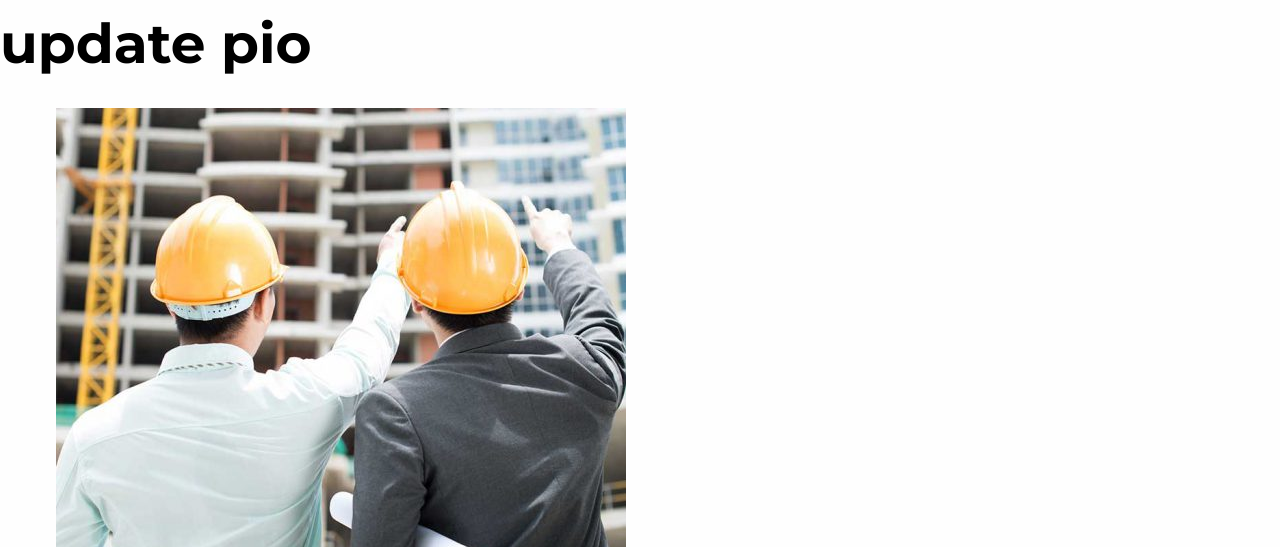
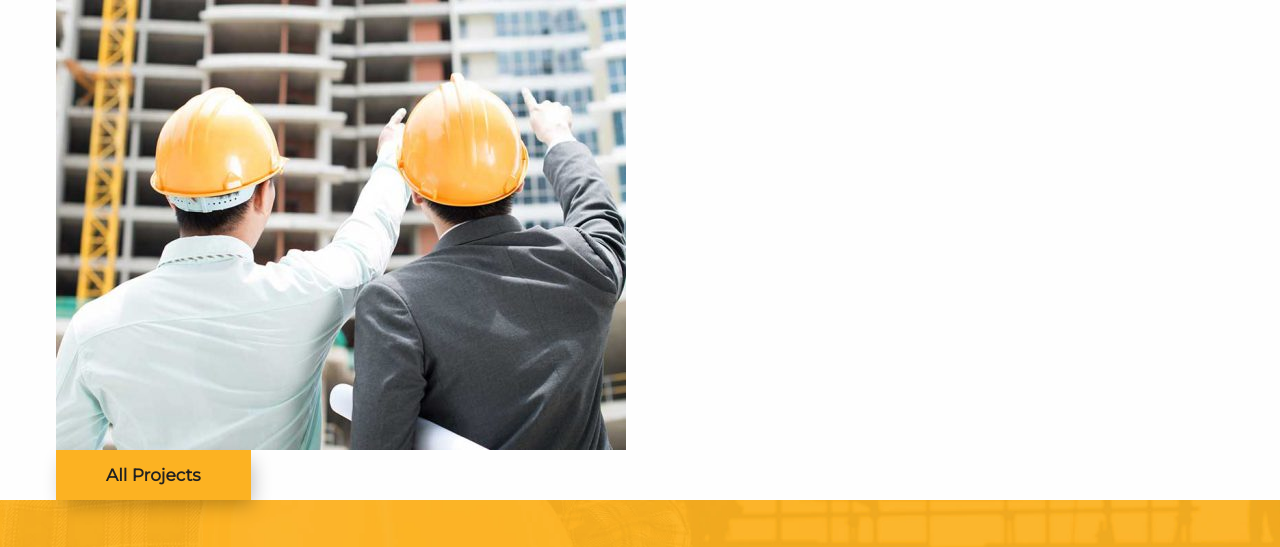
Before and after one commit to Blackwolfdev18/OJT-SASS--ametok-web-templ-, a plain HTML site: page OJT-SASS-PIO-(atomek)/projects.html in a window 1280 px wide. Shown: the top 547 px of the page. Drawn offline with Linux system fonts and the light colour scheme.

Commit message:
delete h1 updt

```diff
--- a/OJT-SASS-PIO-(atomek)/projects.html
+++ b/OJT-SASS-PIO-(atomek)/projects.html
@@ -8,7 +8,7 @@
     <link rel="stylesheet" href="https://cdnjs.cloudflare.com/ajax/libs/font-awesome/6.5.1/css/all.min.css">
 </head>
 <body>
-    <h1>update pio</h1>
+
     <!-- projects -->
     <section class="projects">
         <div class="container">
```
